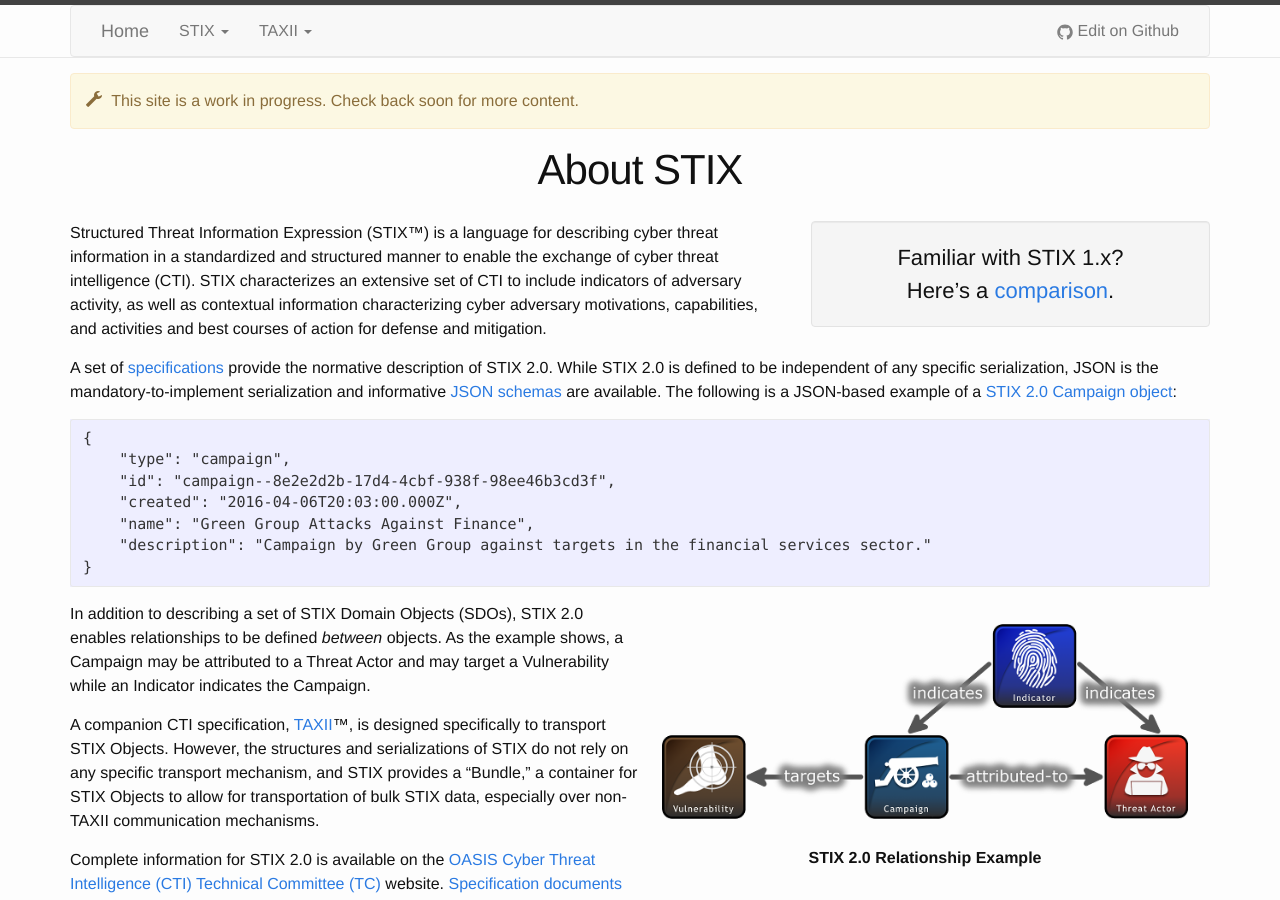
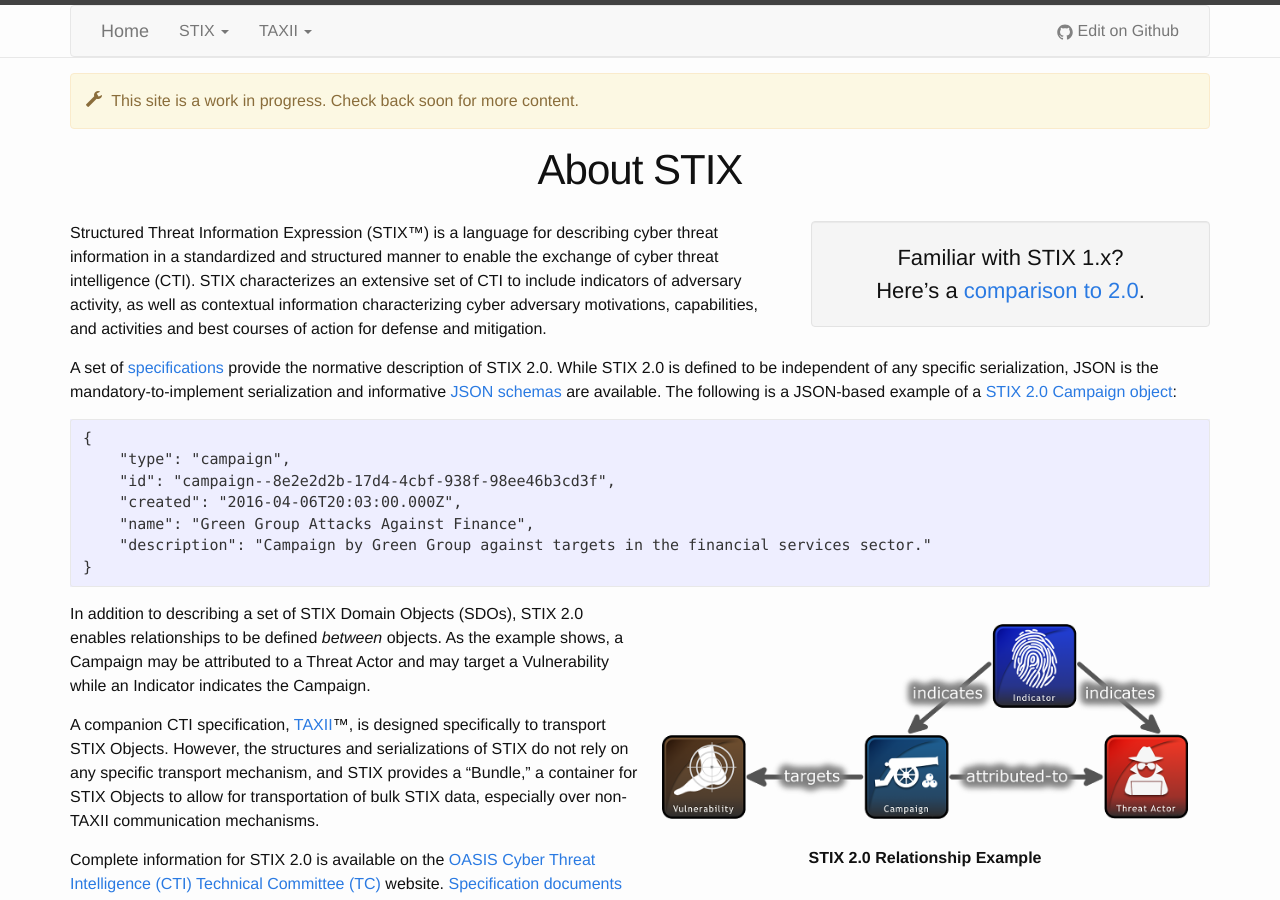
Before and after one commit to oasis-open/cti-documentation, a Jekyll site: the page built from stix/about.md, in a window 1280 px wide and 900 px high. Built offline with Jekyll 4.4.1, drawn with Linux system fonts in a browser that asks for light colours.

Commit message:
Added some clarification to About page link

```diff
--- a/stix/about.md
+++ b/stix/about.md
@@ -4,7 +4,7 @@
 categories: stix
 ---
 
-<div class="well info-box" markdown="span">Familiar with STIX 1.x?<br/> Here’s a [comparison](compare).</div>
+<div class="well info-box" markdown="span">Familiar with STIX 1.x?<br/> Here’s a [comparison to 2.0](compare).</div>
 
 Structured Threat Information Expression (STIX™) is a language for describing cyber threat information in a standardized and structured manner to enable the exchange of cyber threat intelligence (CTI). STIX characterizes an extensive set of CTI to include indicators of adversary activity, as well as contextual information characterizing cyber adversary motivations, capabilities, and activities and best courses of action for defense and mitigation.
 
```
